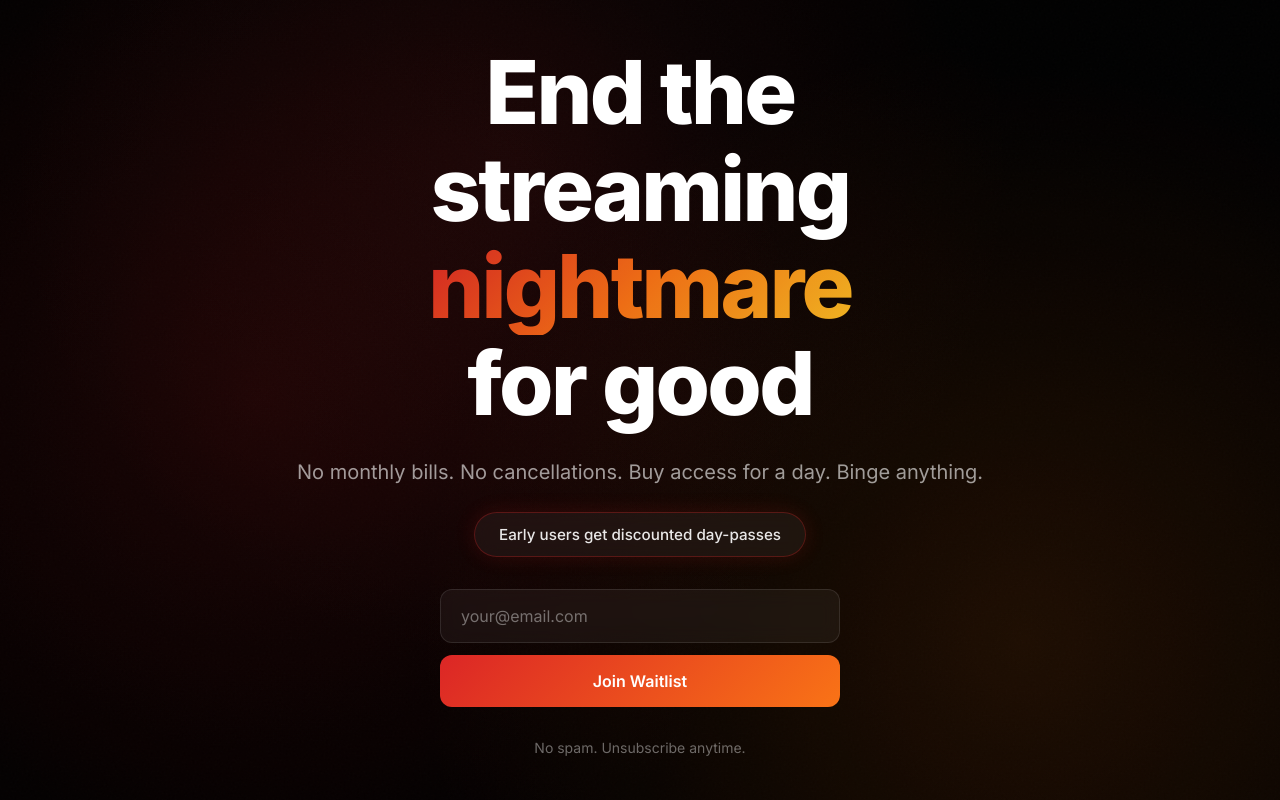
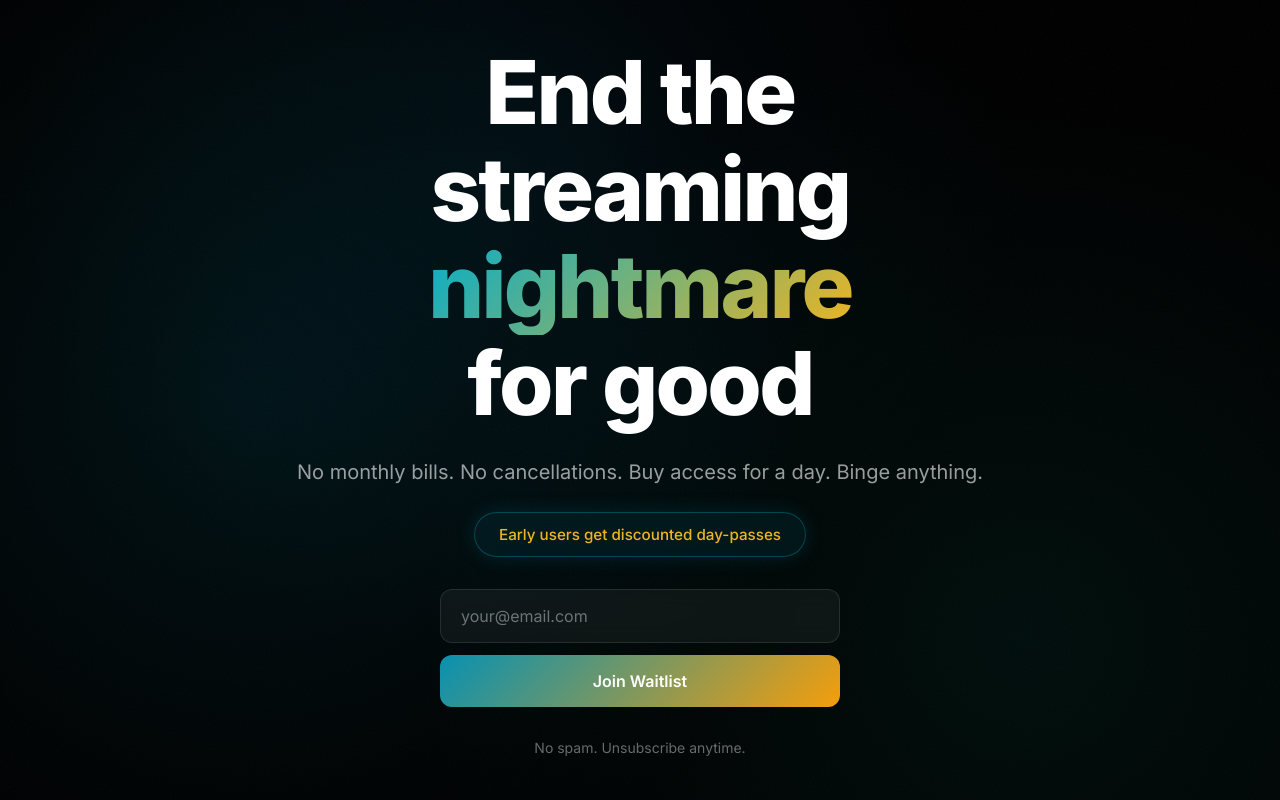
Before and after one commit to k4trina/flux, a React (Vite) app: page / in a window 1280 px wide. Built offline with nearby package versions, Linux system fonts and the light colour scheme.

Commit message:
Update App.css

```diff
--- a/src/App.css
+++ b/src/App.css
@@ -28,9 +28,9 @@ body {
   position: absolute;
   inset: 0;
   background:
-    radial-gradient(circle at 20% 50%, rgba(220, 38, 38, 0.15) 0%, transparent 50%),
-    radial-gradient(circle at 80% 80%, rgba(249, 115, 22, 0.15) 0%, transparent 50%),
-    radial-gradient(circle at 40% 20%, rgba(239, 68, 68, 0.1) 0%, transparent 50%);
+    radial-gradient(circle at 20% 50%, rgba(6, 182, 212, 0.12) 0%, transparent 50%),
+    radial-gradient(circle at 80% 80%, rgba(20, 184, 166, 0.1) 0%, transparent 50%),
+    radial-gradient(circle at 40% 20%, rgba(14, 165, 233, 0.08) 0%, transparent 50%);
   animation: gradient-shift 20s ease infinite;
 }
 
@@ -70,7 +70,7 @@ body {
 }
 
 .highlight {
-  background: linear-gradient(135deg, #dc2626 0%, #f97316 50%, #fbbf24 100%);
+  background: linear-gradient(135deg, #06b6d4 0%, #fbbf24 100%);
   -webkit-background-clip: text;
   -webkit-text-fill-color: transparent;
   background-clip: text;
@@ -100,14 +100,14 @@ body {
   display: inline-block;
   padding: 0.75rem 1.5rem;
   margin-bottom: 2rem;
-  background: rgba(255, 255, 255, 0.05);
-  border: 1px solid rgba(220, 38, 38, 0.3);
+  background: rgba(6, 182, 212, 0.08);
+  border: 1px solid rgba(6, 182, 212, 0.3);
   border-radius: 50px;
-  color: rgba(255, 255, 255, 0.9);
+  color: rgba(251, 191, 36, 0.95);
   font-size: 0.95rem;
   font-weight: 500;
   backdrop-filter: blur(10px);
-  box-shadow: 0 0 20px rgba(220, 38, 38, 0.15);
+  box-shadow: 0 0 20px rgba(6, 182, 212, 0.15);
 }
 
 .form-container {
@@ -141,8 +141,8 @@ body {
 
 .email-input:focus {
   background: rgba(255, 255, 255, 0.08);
-  border-color: rgba(220, 38, 38, 0.5);
-  box-shadow: 0 0 0 3px rgba(220, 38, 38, 0.1);
+  border-color: rgba(6, 182, 212, 0.5);
+  box-shadow: 0 0 0 3px rgba(6, 182, 212, 0.1);
 }
 
 .email-input:disabled {
@@ -156,7 +156,7 @@ body {
   font-size: 1rem;
   font-weight: 600;
   font-family: 'Inter', sans-serif;
-  background: linear-gradient(135deg, #dc2626 0%, #f97316 100%);
+  background: linear-gradient(135deg, #0891b2 0%, #f59e0b 100%);
   border: none;
   border-radius: 12px;
   color: #fff;
@@ -170,7 +170,7 @@ body {
   content: '';
   position: absolute;
   inset: 0;
-  background: linear-gradient(135deg, #ef4444 0%, #fb923c 100%);
+  background: linear-gradient(135deg, #06b6d4 0%, #fbbf24 100%);
   opacity: 0;
   transition: opacity 0.3s ease;
 }
@@ -203,7 +203,7 @@ body {
   width: 60px;
   height: 60px;
   border-radius: 50%;
-  background: linear-gradient(135deg, #10b981 0%, #06b6d4 100%);
+  background: linear-gradient(135deg, #0891b2 0%, #14b8a6 100%);
   display: flex;
   align-items: center;
   justify-content: center;
```
